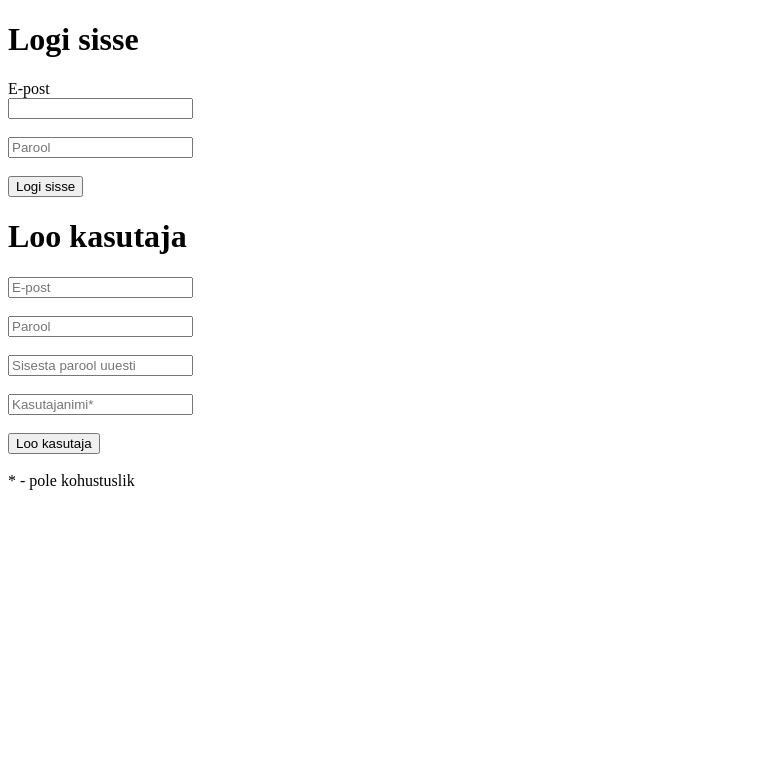
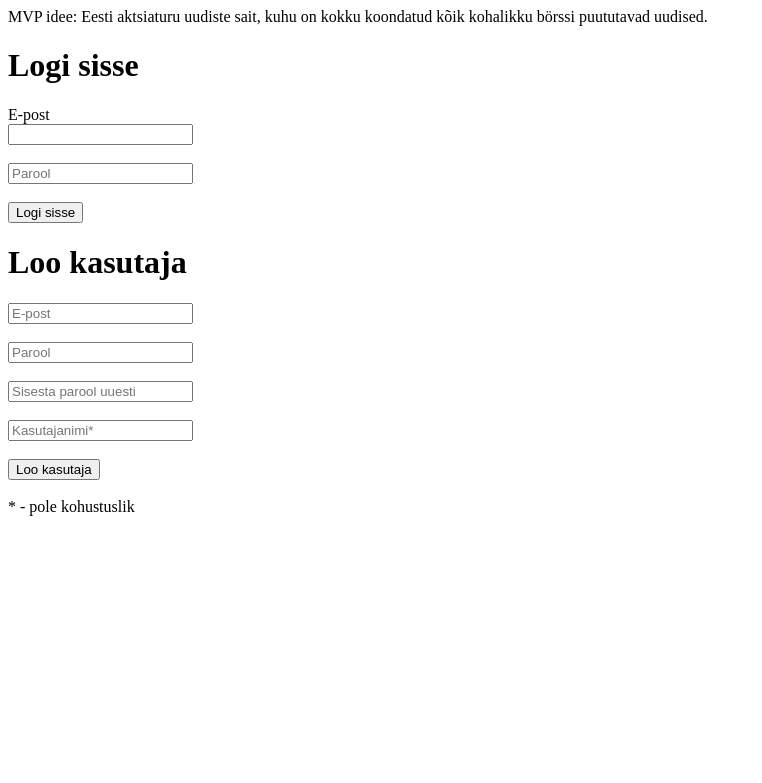
Before and after one commit to veebiprogrammeerimine-2016s/1.kodutoo-II-ruhm, a PHP site: page /login.php in a window 1280 px wide. Shown: the top 783 px of the page, without its empty margins (0-762 px from the left). Run offline with PHP 8.4, Linux system fonts and the light colour scheme; data that the repository does not hold is empty.

Commit message:
Added mvp idea

```diff
--- a/login.php
+++ b/login.php
@@ -1,3 +1,6 @@
+MVP idee: Eesti aktsiaturu uudiste sait, kuhu on kokku koondatud kõik kohalikku börssi puututavad uudised.
+
+
 <?php
 
 	//GET ja POST muutjuad
```
